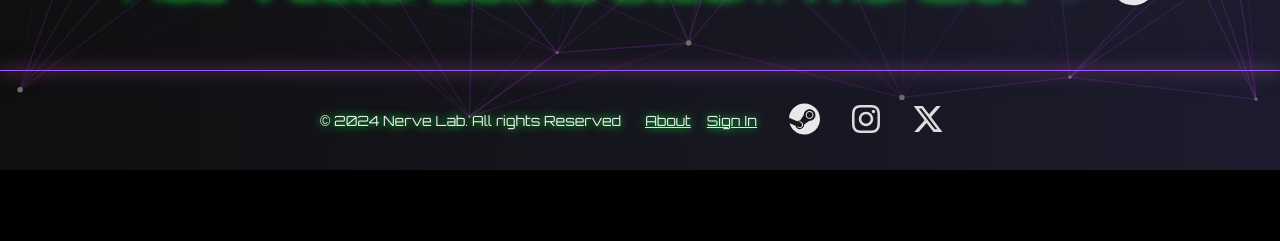
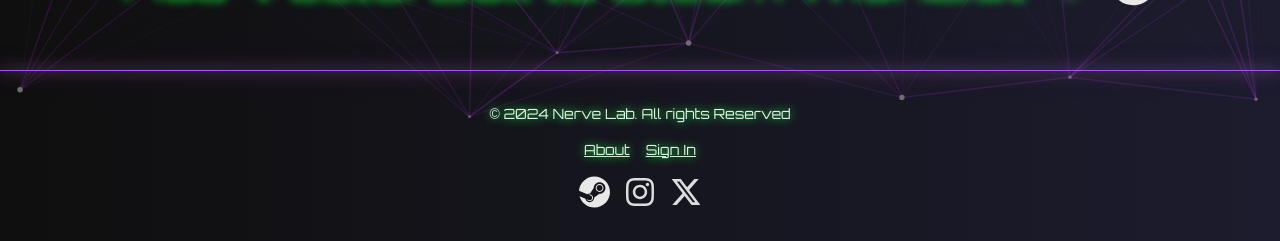
Before and after one commit to AshyLarryM/nervelab, a Next.js app: page / in a window 1280 px wide. Shown: the part 680-921 px from the top of the page. Before the commit the page ends 850 px from the top, so only its background shows below. Built offline with nearby package versions, Linux system fonts and the light colour scheme; no server answers.

Commit message:
Inline layout for Footer

```diff
--- a/src/components/Footer.tsx
+++ b/src/components/Footer.tsx
@@ -1,3 +1,4 @@
+'use client'
 import { faSteam } from "@fortawesome/free-brands-svg-icons/faSteam";
 import { faInstagram } from "@fortawesome/free-brands-svg-icons/faInstagram";
 import { faXTwitter } from "@fortawesome/free-brands-svg-icons/faXTwitter";
@@ -10,34 +11,35 @@ export function Footer() {
 
   const { data: session } = useSession();
 
-
   return (
-    <footer className="flex justify-center items-center  text-white/90 z-50">
+    <footer className="flex flex-col items-center text-white/90 z-50">
       <div className="w-full">
         <hr className="w-full border-t border-purple-500 hero-gradient" />
-        <div className="flex flex-col items-center justify-center h-full py-8">
-          <div className="z-10 flex flex-col sm:flex-row justify-center items-center space-y-2 sm:space-y-0 sm:space-x-4 text-xs sm:text-sm font-light text-secondary text-glow cursor-pointer">
-            <p className="hover:text-white mr-2">
+        <div className="flex flex-col items-center justify-center h-full py-8 space-y-4">
+          <div className="text-xs sm:text-sm font-light text-secondary text-glow cursor-pointer">
+            <p className="hover:text-white">
               © 2024 Nerve Lab. All rights Reserved
             </p>
-            <Link className='underline hover:text-white mr-2' href="/about">About</Link>
+          </div>
+          <div className="flex flex-wrap justify-center items-center space-x-4 text-xs sm:text-sm font-light text-secondary text-glow cursor-pointer">
+            <Link className="underline hover:text-white" href="/about">About</Link>
             {session ? (
               <button
-                className="underline hover:text-white mr-2 text-glow"
+                className="underline hover:text-white text-glow"
                 onClick={() => signOut()}
               >
                 Logout
               </button>
             ) : (
-              <Link className="underline hover:text-white mr-2" href="/login">
+              <Link className="underline hover:text-white" href="/login">
                 Sign In
               </Link>
             )}
-            <div className="flex justify-center">
-              <Link href='https://store.steampowered.com/app/2512660/VectorBall/'><FontAwesomeIcon icon={faSteam} className="h-6 sm:h-8 text-white/90 hover:text-white mx-4" /></Link>
-              <Link href='https://www.instagram.com/vectorball.exe/'><FontAwesomeIcon icon={faInstagram} className="h-6 sm:h-8 text-white/85 hover:text-white mx-4" /></Link>
-              <Link href='https://twitter.com/NerveLabGames'><FontAwesomeIcon icon={faXTwitter} className="h-6 sm:h-8 text-white/85 hover:text-white mx-4" /></Link>
-            </div>
+          </div>
+          <div className="flex justify-center space-x-4">
+            <Link href='https://store.steampowered.com/app/2512660/VectorBall/'><FontAwesomeIcon icon={faSteam} className="h-6 sm:h-8 text-white/90 hover:text-white" /></Link>
+            <Link href='https://www.instagram.com/vectorball.exe/'><FontAwesomeIcon icon={faInstagram} className="h-6 sm:h-8 text-white/85 hover:text-white" /></Link>
+            <Link href='https://twitter.com/NerveLabGames'><FontAwesomeIcon icon={faXTwitter} className="h-6 sm:h-8 text-white/85 hover:text-white" /></Link>
           </div>
         </div>
       </div>
```
